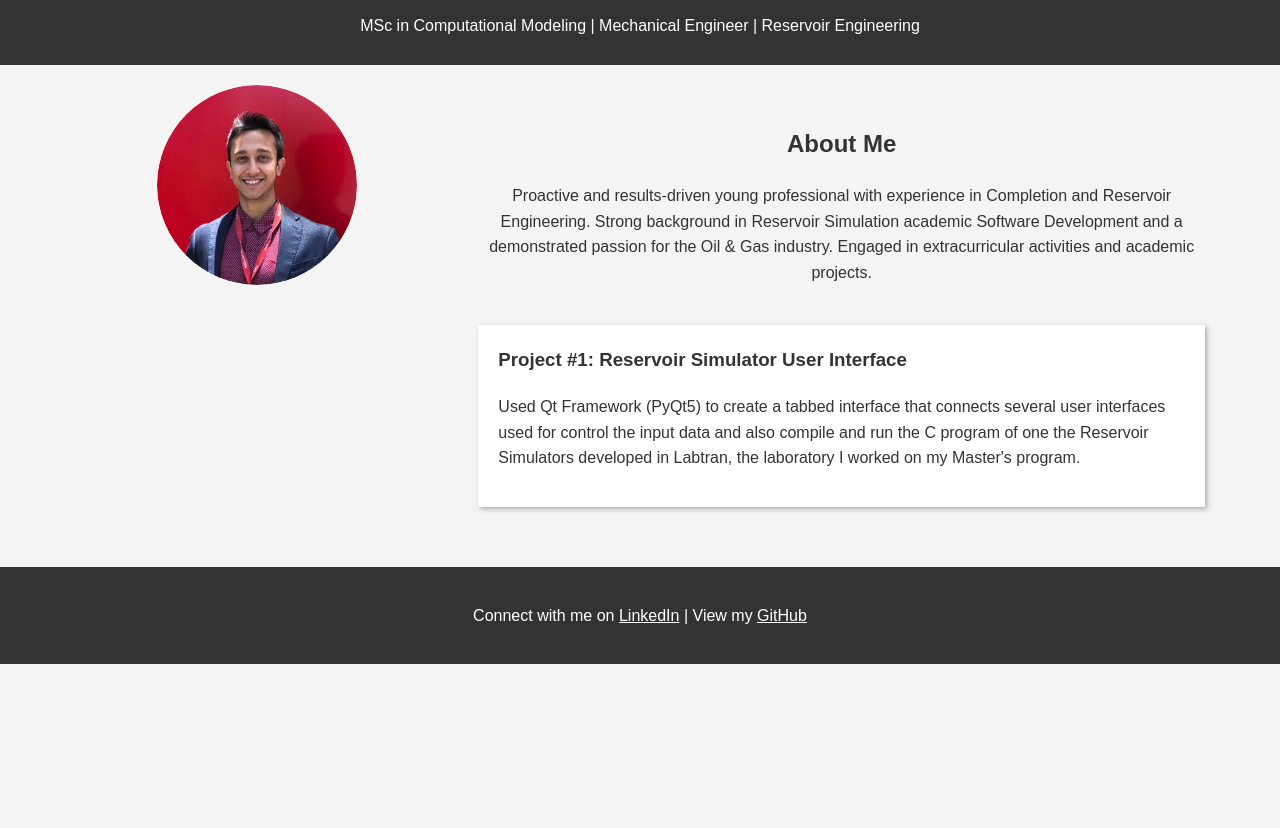
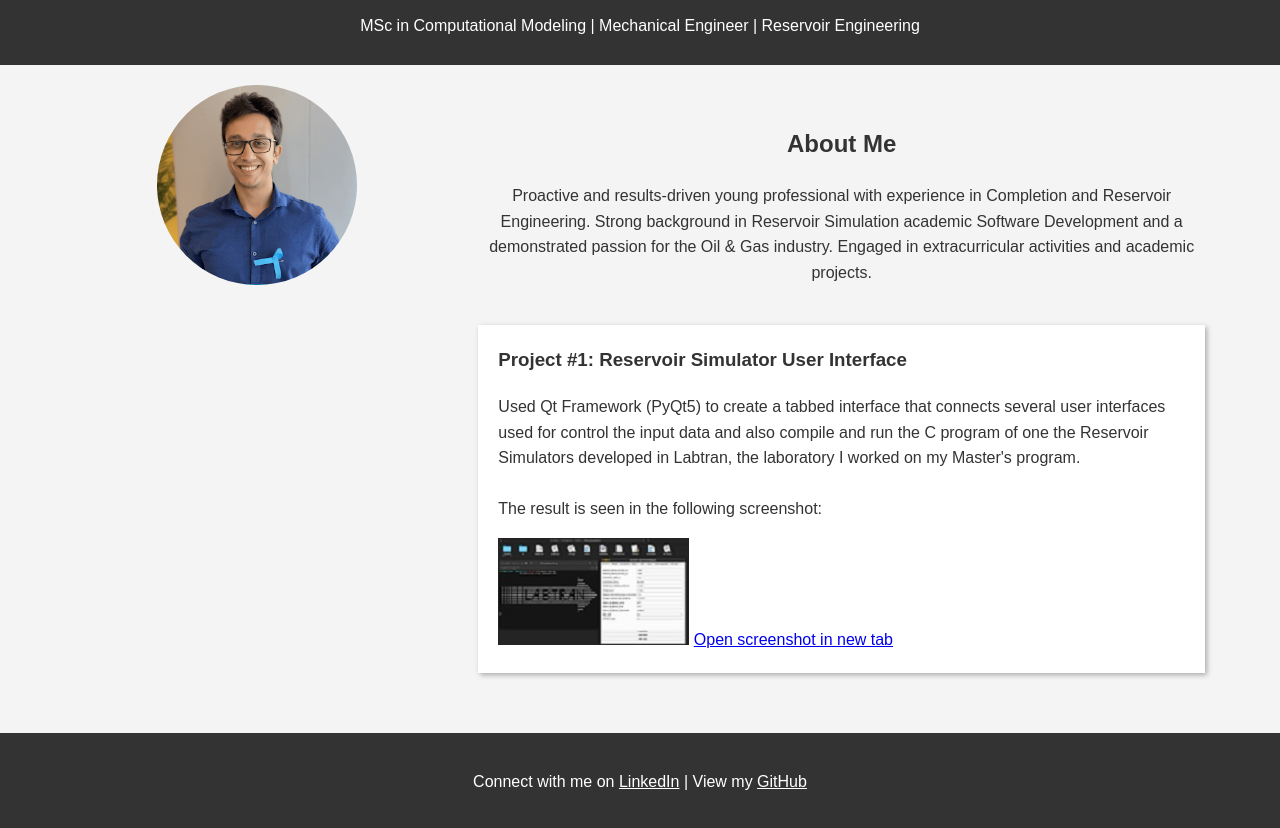
Before and after one commit to LUCASBALIMA/lucasbalima.github.io, a plain HTML site: page index.html in a window 1280 px wide. Shown: the part 64-892 px from the top of the page. Before the commit the page ends 800 px from the top, so only its background shows below. Drawn offline with Linux system fonts and the light colour scheme.

Commit message:
Added screenshot of the project.

```diff
--- a/index.html
+++ b/index.html
@@ -93,7 +93,7 @@
     <div class="container">
         <div class="profile-pic">
             <!-- Replace 'path_to_image.jpg' with the path to your profile picture -->
-            <img src="circle-cropped.png
+            <img src="profile_blue.png
 
             " alt="Lucas Barros Lima">
         </div>
@@ -105,11 +105,22 @@
                 <!-- Introduce yourself briefly. Talk about your interests, what you're passionate about, and what you're currently focusing on. -->
             </div>
 
-            <div class="projects">
+            <!-- <div class="projects">
                 <div class="project">
                     <h3>Project #1: Reservoir Simulator User Interface</h3>
                     <p>Used Qt Framework (PyQt5) to create a tabbed interface that connects several user interfaces used for control the input data and also compile and run the C program of one the Reservoir Simulators developed in Labtran, the laboratory I worked on my Master's program.</p>
-                </div>
+                </div> -->
+
+                <div class="projects">
+                    <div class="project">
+                        <h3>Project #1: Reservoir Simulator User Interface</h3>
+                        <p>Used Qt Framework (PyQt5) to create a tabbed interface that connects several user interfaces used for control the input data and also compile and run the C program of one the Reservoir Simulators developed in Labtran, the laboratory I worked on my Master's program.
+                        <br> <br>
+                        The result is seen in the following screenshot:
+                        </p>
+                        <img src="GUI.jpg" alt="Thumbnail of Project" class="thumbnail" onclick="openImage('path_to_full_image.jpg')">
+                        <a href="GUI.png" target="_blank">Open screenshot in new tab</a>
+                    </div>
                 <!-- Uncomment and modify the below code to add more projects
                 <div class="project">
                     <h3>Project 2</h3>
```
Also changed, not shown: GUI.jpg (added), GUI.png (added), profile_blue.png (added).
